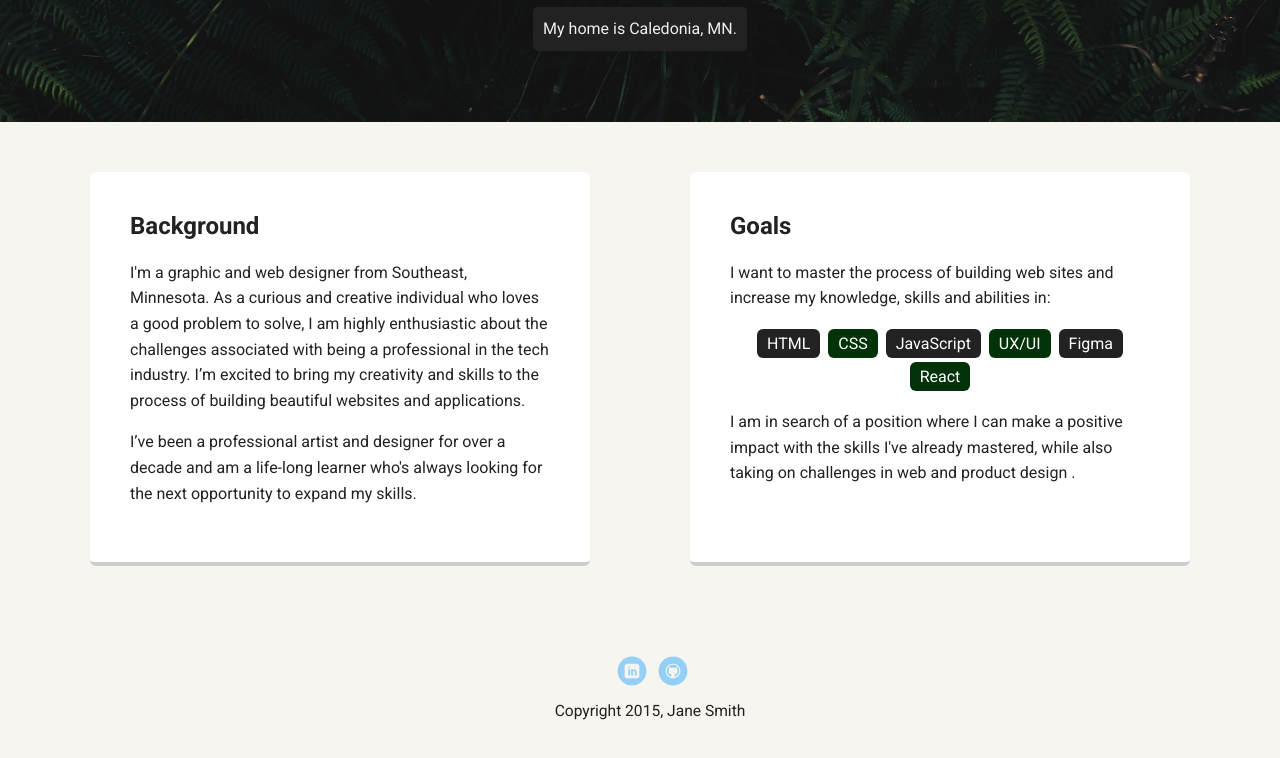
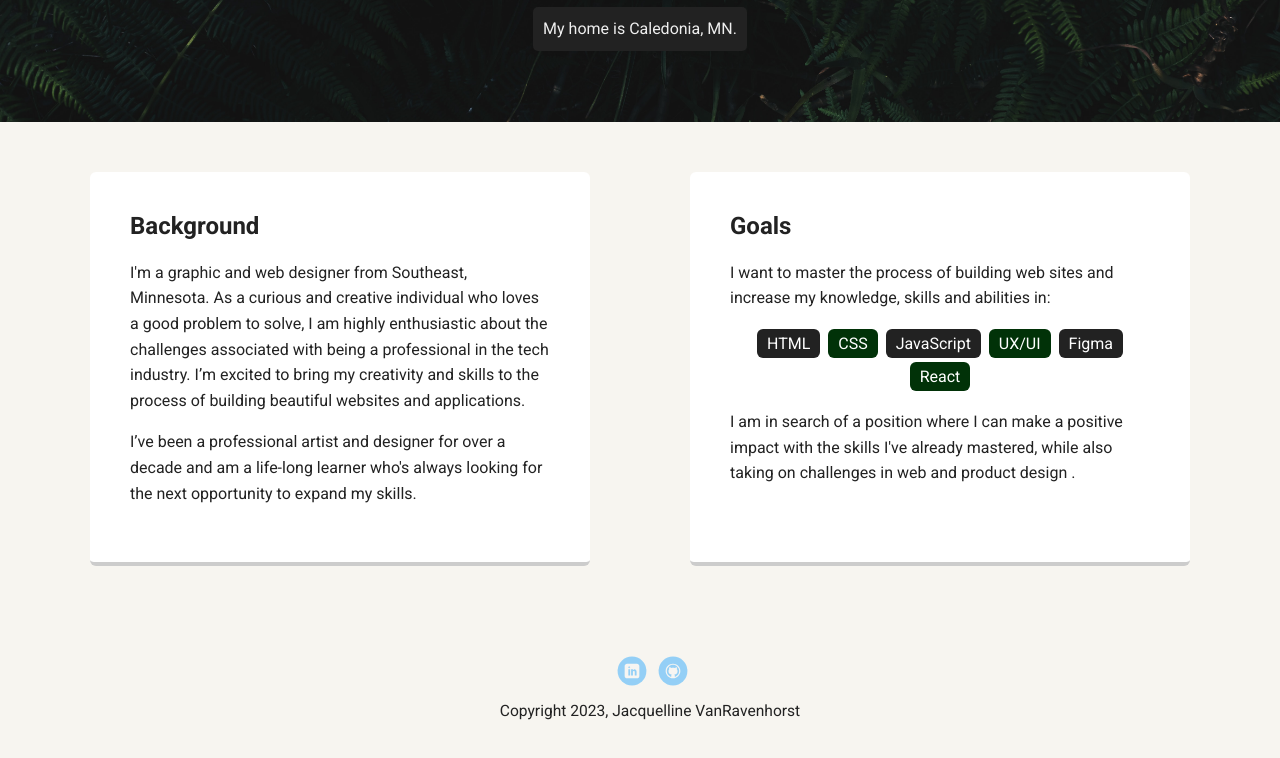
Before and after one commit to Jacquellineo/personal-profile, a plain HTML site: page index.html in a window 1280 px wide. Shown: the part 348-1106 px from the top of the page. Drawn offline with Linux system fonts and the light colour scheme; a web font is replaced by a local one.

Commit message:
Update index.html

```diff
--- a/index.html
+++ b/index.html
@@ -49,7 +49,7 @@
         <li><a href="https://www.linkedin.com/in/jacque-vanravenhorst-a06988b0/" class="social linkedin">LinkedIn</a></li>
         <li><a href="https://github.com/Jacquellineo" class="social github">Github</a></li>
       </ul>
-      <p class="copyright">Copyright 2015, Jane Smith</p>
+      <p class="copyright">Copyright 2023, Jacquelline VanRavenhorst</p>
     </footer>
   </body>
   </html>
```
